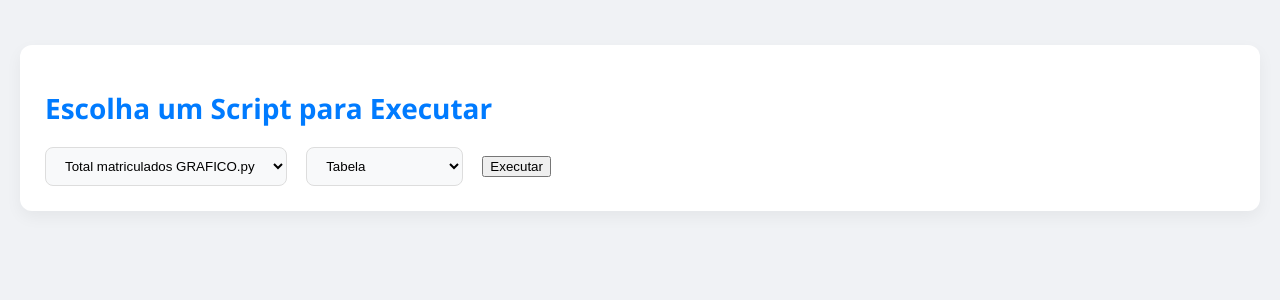
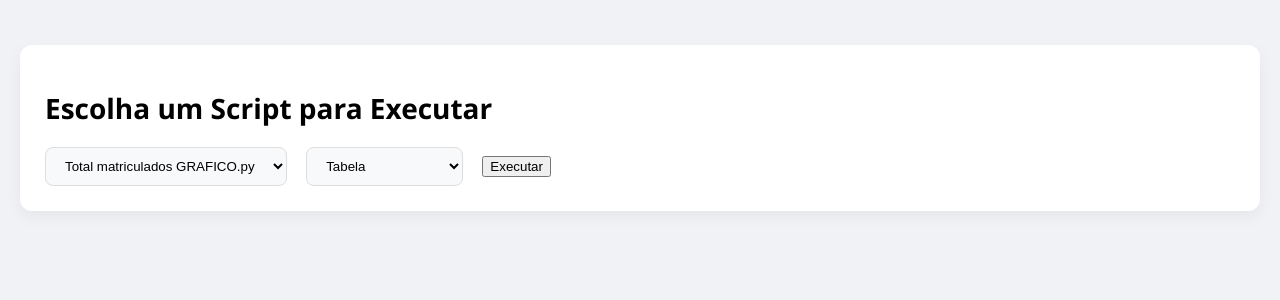
Before and after one commit to Lucasoxi91/TESTE_01, a Flask app: page / in a window 1280 px wide. Shown: the top 300 px of the page. Run offline with Flask 3, Linux system fonts and the light colour scheme.

Commit message:
Mensagem

```diff
--- a/templates/base.html
+++ b/templates/base.html
@@ -22,7 +22,7 @@
         }
 
         h1 {
-            color: #007bff;
+            color: #000000;
             font-size: 28px;
             margin-bottom: 20px;
         }
```
